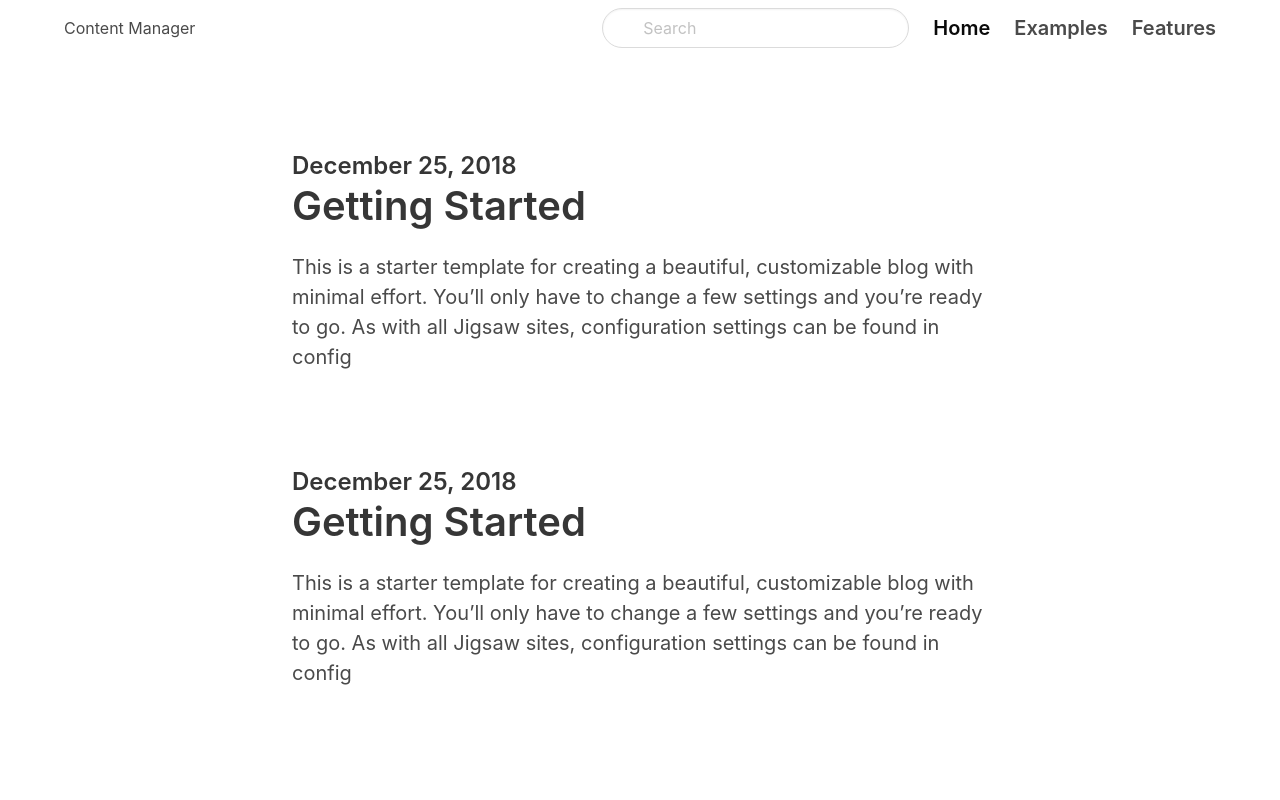
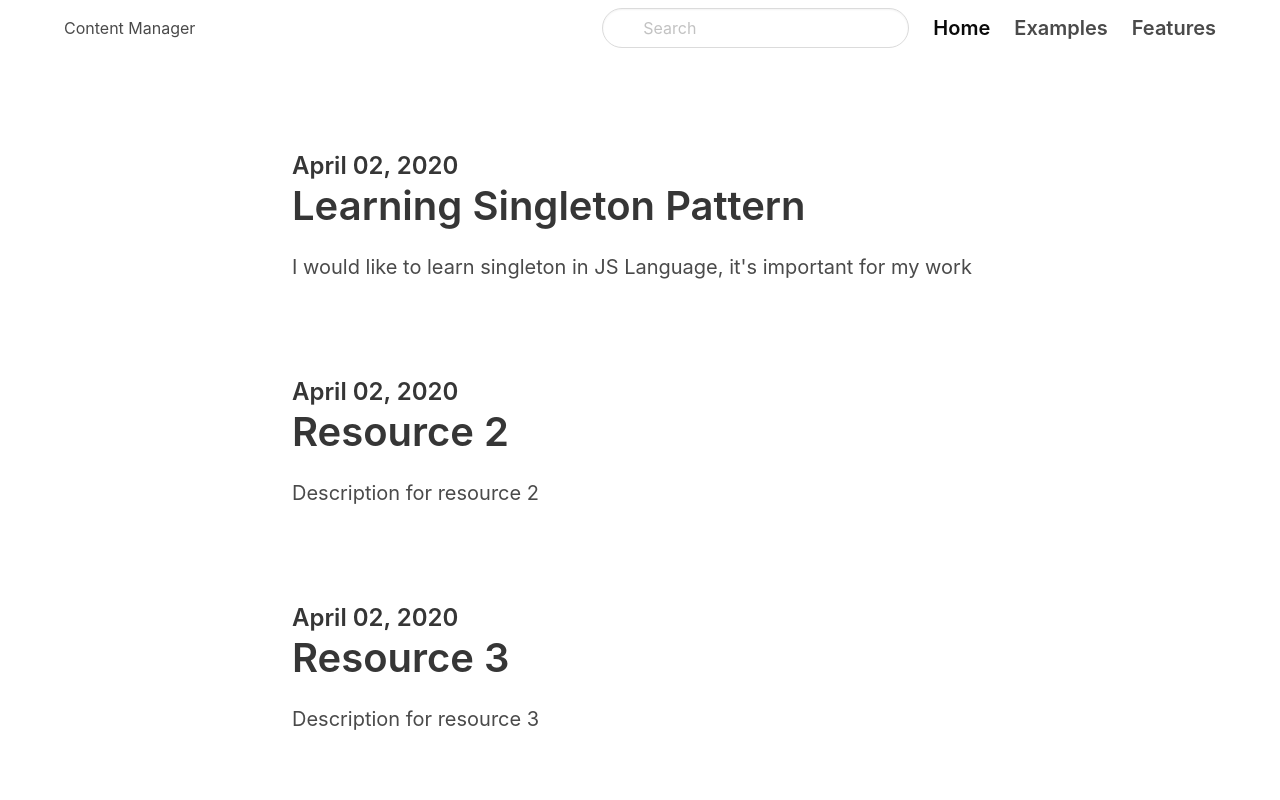
Before and after one commit to rafaela-mansini/nextjs, a Next.js app in the folder content-manager-app/: page / in a window 1280 px wide. Shown: the top 800 px of the page. Built offline with nearby package versions, Linux system fonts and the light colour scheme.

Commit message:
Resource Highlight list integrated with data api

```diff
--- /dev/null
+++ b/content-manager-app/api/data.js
@@ -0,0 +1,35 @@
+export const resources = [
+  {
+    id: "1",
+    title: "Learning Singleton Pattern",
+    content: "I would like to learn singleton in JS Language, it's important for my work",
+    link: "https://link.com",
+    image: "https://image.com",
+    priority: 3,
+    timeToFinish: 120,
+    createdAt: "April 02, 2020",
+    active: true
+  },
+  {
+    id: "2",
+    title: "Resource 2",
+    content: "Description for resource 2",
+    link: "https://link.com",
+    image: "https://image.com",
+    priority: 2,
+    timeToFinish: 60,
+    createdAt: "April 02, 2020",
+    active: false
+  },
+  {
+    id: "3",
+    title: "Resource 3",
+    content: "Description for resource 3",
+    link: "https://link.com",
+    image: "https://image.com",
+    priority: 1,
+    timeToFinish: 30,
+    createdAt: "April 02, 2020",
+    active: false
+  }
+]
--- a/content-manager-app/components/ResourceHighlight.js
+++ b/content-manager-app/components/ResourceHighlight.js
@@ -1,39 +1,30 @@
-const ResourceHighlight = () => {
+const ResourceHighlight = ({ resources }) => {
+
 	return (
 		<section className="hero ">
 			<div className="hero-body">
 				<div className="container">
 
-					<section className="section">
+					{
+						resources.map(resource => {
+							return (
+								<>
+									<section key={resource.id} className="section">
 										<div className="columns">
 											<div className="column is-8 is-offset-2">
 												<div className="content is-medium">
-									<h2 className="subtitle is-4">December 25, 2018</h2>
-									<h1 className="title">Getting Started</h1>
-									<p>This is a starter template for creating a beautiful, customizable blog with minimal
-									effort. You’ll only have to change a few settings and you’re ready to go. As with all Jigsaw sites,
-                  configuration settings can be found in config</p>
+													<h2 className="subtitle is-4">{resource.createdAt}</h2>
+													<h1 className="title">{resource.title}</h1>
+													<p>{resource.content}</p>
 												</div>
 											</div>
 										</div>
 									</section>
-
 									<div className="is-divider"></div>
-
-					<section className="section">
-						<div className="columns">
-							<div className="column is-8 is-offset-2">
-								<div className="content is-medium">
-									<h2 className="subtitle is-4">December 25, 2018</h2>
-									<h1 className="title">Getting Started</h1>
-									<p>This is a starter template for creating a beautiful, customizable blog with minimal
-									effort. You’ll only have to change a few settings and you’re ready to go. As with all Jigsaw sites,
-                  configuration settings can be found in config</p>
-								</div>
-							</div>
-						</div>
-					</section>
-
+								</>
+							)
+						})
+					}
 
 				</div>
 			</div>
--- a/content-manager-app/pages/index.js
+++ b/content-manager-app/pages/index.js
@@ -3,14 +3,14 @@ import ResourceHighlight from 'components/ResourceHighlight'
 import Newsletter from 'components/Newsletter'
 import ResourceList from 'components/ResourceList'
 
-
+import { resources } from 'api/data'
 
 function Home() {
 
   return (
     <>
       <Layout>
-        <ResourceHighlight />
+        <ResourceHighlight resources={resources} />
         <Newsletter />
         <ResourceList />
       </Layout>
```
Lines whose indentation alone changed are shown as unchanged.
